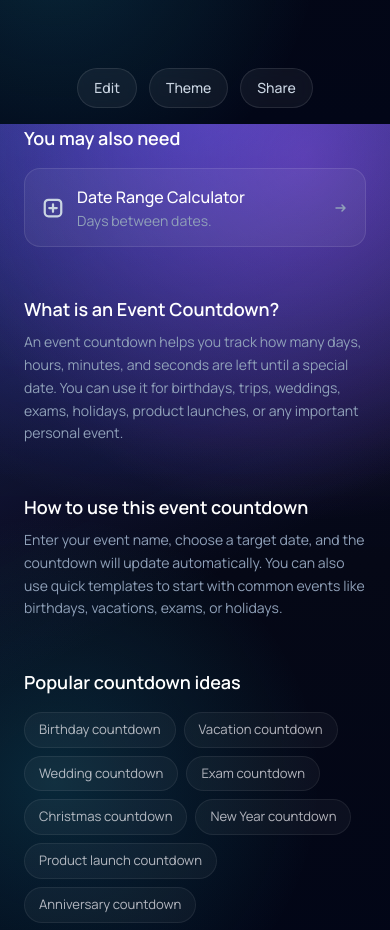
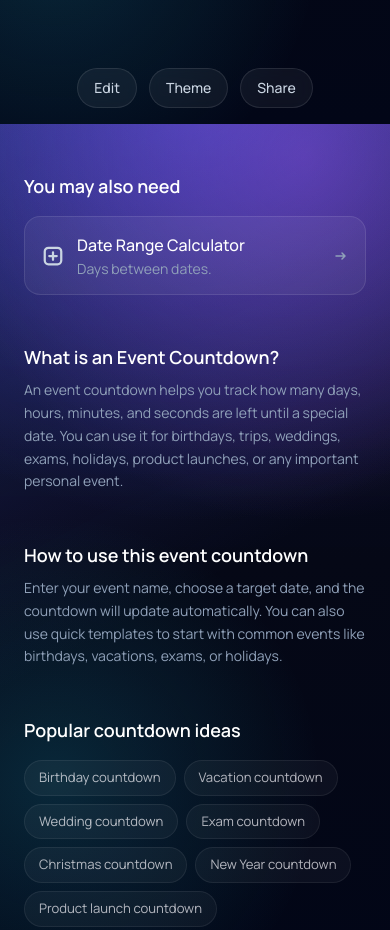
Before and after one commit to jd-jane/Timiva, an Astro site: page /en/event-countdown in a window 390 px wide. Shown: the part 720-1650 px from the top of the page. Built offline with nearby package versions, Linux system fonts and the light colour scheme; Astro itself is replaced by a stand-in of ours.

Commit message:
feat:(event-countdown): improve mobile spacing before related tools

```diff
--- a/src/styles/tools/event-countdown-v2.css
+++ b/src/styles/tools/event-countdown-v2.css
@@ -407,6 +407,10 @@ body:has([data-event-countdown-v2]) header {
 		position: absolute;
 		inset: -0.5rem;
 		z-index: -1;
+	}
+
+	[data-event-countdown-v2] [data-ecv2-lower-content] {
+		margin-top: 3rem;
 	}
 }
 
```
